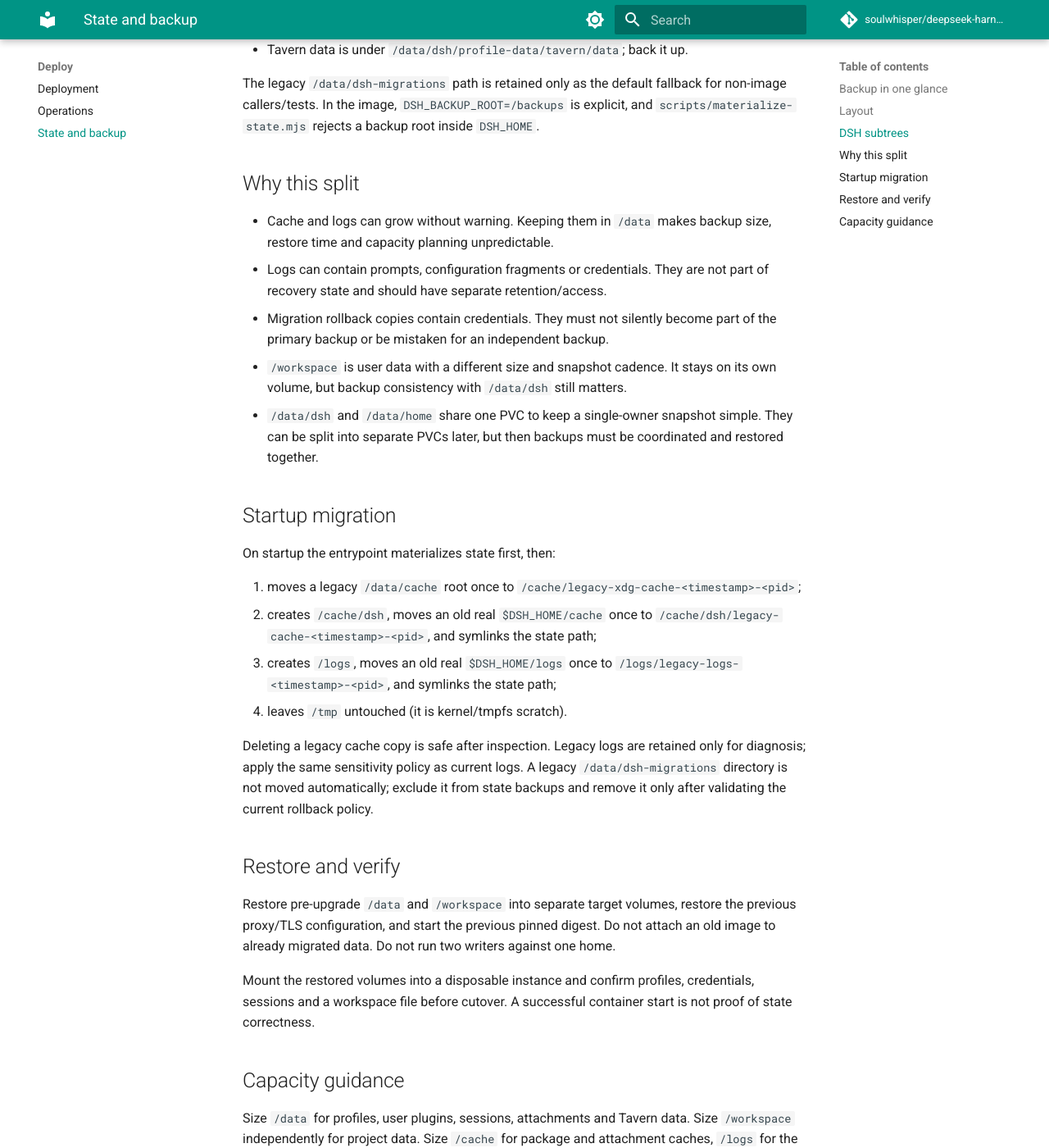
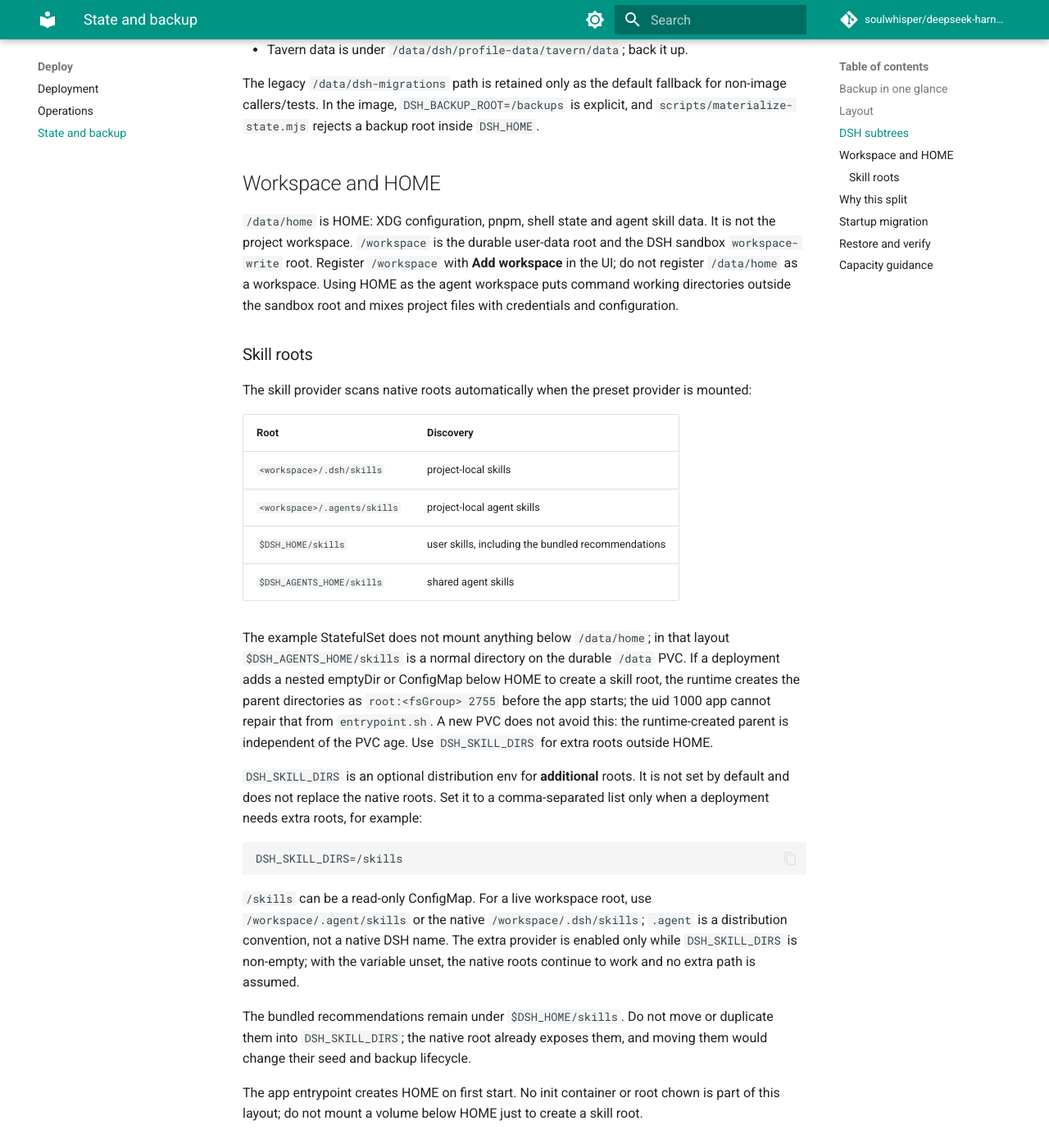
Before and after one commit to soulwhisper/deepseek-harness-container, an MkDocs documentation site: the page built from docs/data-layout.md, in a window 1280 px wide and 1400 px high, scrolled down 1947 px. Shown: the whole window at 82% size. Built offline with MkDocs 1.6.1 and Material for MkDocs 9.7.7, drawn with Linux system fonts in a browser that asks for light colours; comment, search, counter and statistics services are not loaded.

Commit message:
fix(dsh): native skill roots, privacy defaults, and deployment boundary (#10)
Keep state seeding in the entrypoint, keep optional skill roots to DSH_SKILL_DIRS, replace pnpm's file-dependency symlink before copying the reviewed bundle, remove duplicated example defaults, and keep upgrades manual.

````diff
--- a/docs/data-layout.md
+++ b/docs/data-layout.md
@@ -50,6 +50,57 @@ for non-image callers/tests. In the image, `DSH_BACKUP_ROOT=/backups` is
 explicit, and `scripts/materialize-state.mjs` rejects a backup root inside
 `DSH_HOME`.
 
+## Workspace and HOME
+
+`/data/home` is HOME: XDG configuration, pnpm, shell state and agent skill
+data. It is not the project workspace. `/workspace` is the durable user-data
+root and the DSH sandbox `workspace-write` root. Register `/workspace` with
+**Add workspace** in the UI; do not register `/data/home` as a workspace.
+Using HOME as the agent workspace puts command working directories outside the
+sandbox root and mixes project files with credentials and configuration.
+
+### Skill roots
+
+The skill provider scans native roots automatically when the preset provider is
+mounted:
+
+| Root | Discovery |
+| --- | --- |
+| `<workspace>/.dsh/skills` | project-local skills |
+| `<workspace>/.agents/skills` | project-local agent skills |
+| `$DSH_HOME/skills` | user skills, including the bundled recommendations |
+| `$DSH_AGENTS_HOME/skills` | shared agent skills |
+
+The example StatefulSet does not mount anything below `/data/home`; in that
+layout `$DSH_AGENTS_HOME/skills` is a normal directory on the durable `/data`
+PVC. If a deployment adds a nested emptyDir or ConfigMap below HOME to create a
+skill root, the runtime creates the parent directories as `root:<fsGroup> 2755`
+before the app starts; the uid 1000 app cannot repair that from
+`entrypoint.sh`. A new PVC does not avoid this: the runtime-created parent is
+independent of the PVC age. Use `DSH_SKILL_DIRS` for extra roots outside HOME.
+
+`DSH_SKILL_DIRS` is an optional distribution env for **additional** roots. It
+is not set by default and does not replace the native roots. Set it to a
+comma-separated list only when a deployment needs extra roots, for example:
+
+```text
+DSH_SKILL_DIRS=/skills
+```
+
+`/skills` can be a read-only ConfigMap. For a live workspace root, use
+`/workspace/.agent/skills` or the native `/workspace/.dsh/skills`; `.agent` is
+a distribution convention, not a native DSH name. The extra provider is
+enabled only while `DSH_SKILL_DIRS` is non-empty; with the variable unset, the
+native roots continue to work and no extra path is assumed.
+
+The bundled recommendations remain under `$DSH_HOME/skills`. Do not move or
+duplicate them into `DSH_SKILL_DIRS`; the native root already exposes them, and
+moving them would change their seed and backup lifecycle.
+
+The app entrypoint creates HOME on first start. No init container or root
+chown is part of this layout; do not mount a volume below HOME just to create a
+skill root.
+
 ## Why this split
 
 - Cache and logs can grow without warning. Keeping them in `/data` makes backup
````
Also changed, not shown: docs/build.md (+7 -2 lines), docs/deploy.md (+14 -0 lines), docs/operations.md (+45 -0 lines), 6 other files.
